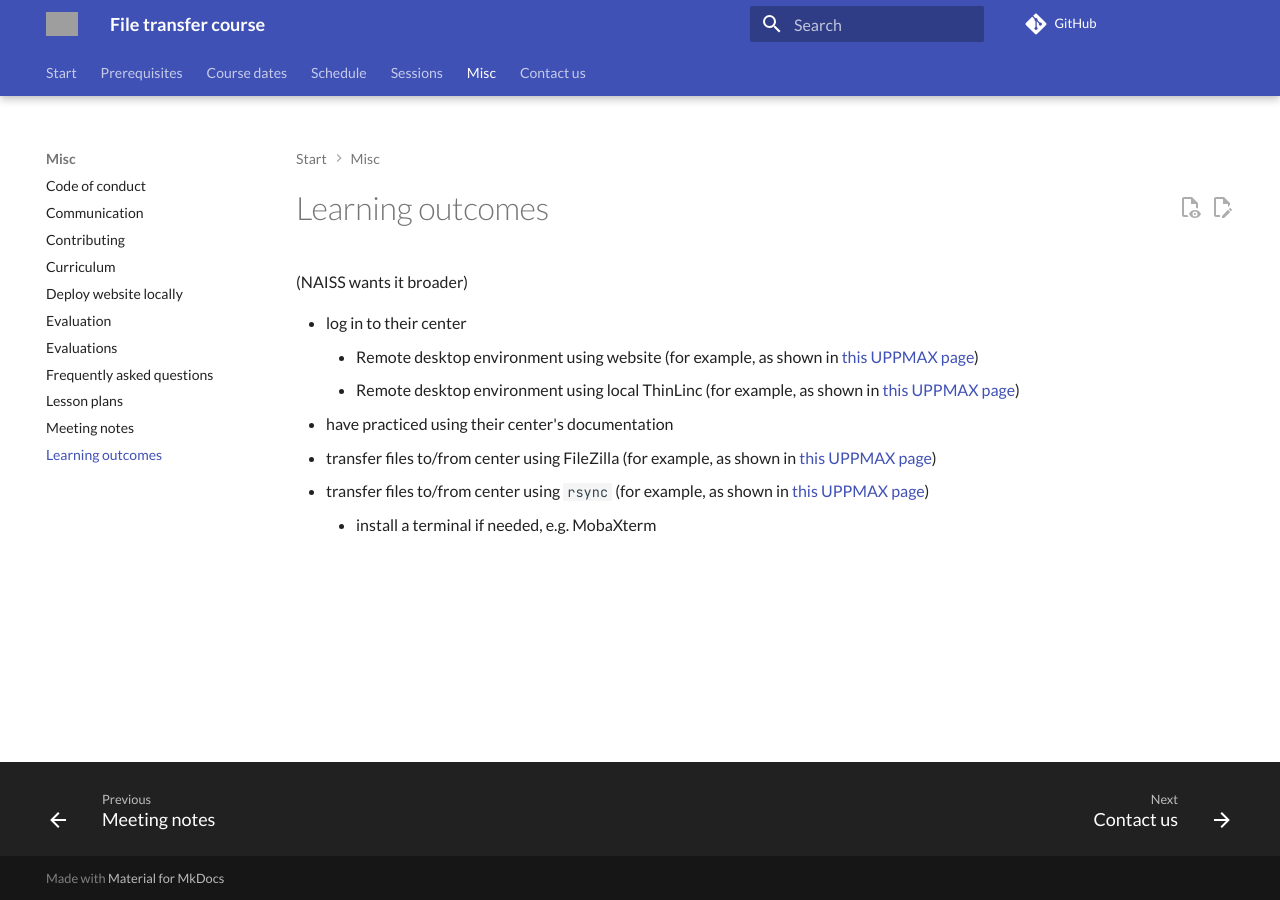
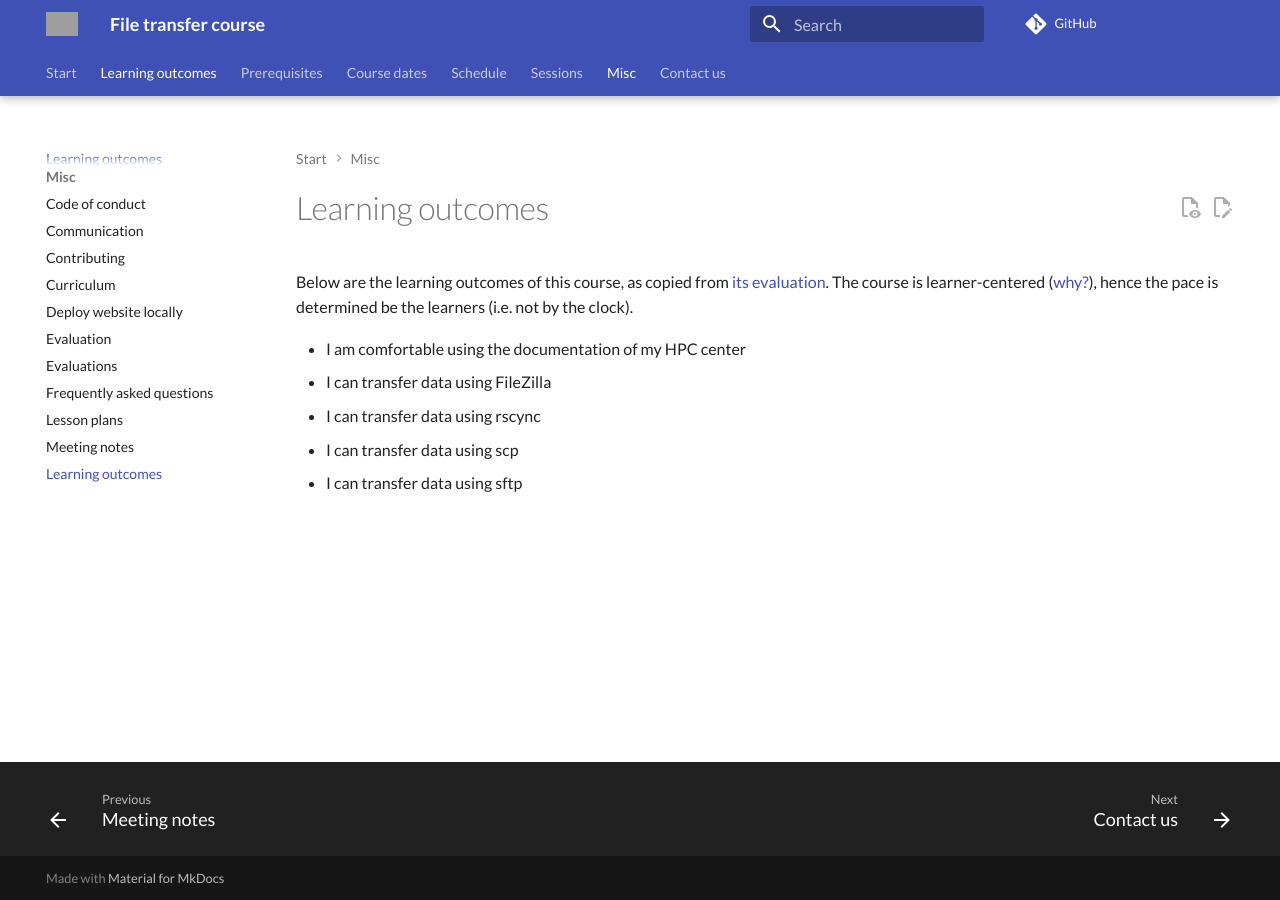
Before and after one commit to UPPMAX/naiss_file_transfer_course, an MkDocs documentation site: the page built from docs/learning_outcomes.md, in a window 1280 px wide. Built offline with MkDocs 1.6.1 and Material for MkDocs 9.7.7, drawn with Linux system fonts in a browser that asks for light colours; comment, search, counter and statistics services are not loaded; grey boxes are pictures that could not be loaded.

Commit message:
Add learning outcomes

```diff
--- a/docs/learning_outcomes.md
+++ b/docs/learning_outcomes.md
@@ -1,26 +1,12 @@
----
-tags:
-  - learning outcomes
-  - teaching objectives
-  - teaching goals
----
-
 # Learning outcomes
 
-(NAISS wants it broader)
+Below are the learning outcomes of this course,
+as copied from [its evaluation](evaluation.md).
+The course is learner-centered ([why?](faq/README.md#why-is-the-course-learner-centered)),
+hence the pace is determined be the learners (i.e. not by the clock).
 
-- log in to their center
-    - Remote desktop environment using website
-      (for example, as shown in
-      [this UPPMAX page](https://docs.uppmax.uu.se/getting_started/login_rackham_remote_desktop_website/))
-    - Remote desktop environment using local ThinLinc
-      (for example, as shown in
-      [this UPPMAX page](https://docs.uppmax.uu.se/getting_started/login_rackham_remote_desktop_local_thinlinc_client/))
-- have practiced using their center's documentation
-- transfer files to/from center using FileZilla
-  (for example, as shown in
-  [this UPPMAX page](https://docs.uppmax.uu.se/software/rackham_file_transfer_using_filezilla/))
-- transfer files to/from center using `rsync`
-  (for example, as shown in
-  [this UPPMAX page](https://docs.uppmax.uu.se/software/rsync_on_rackham/))
-    - install a terminal if needed, e.g. MobaXterm
+- I am comfortable using the documentation of my HPC center
+- I can transfer data using FileZilla
+- I can transfer data using rscync
+- I can transfer data using scp
+- I can transfer data using sftp
--- a/mkdocs.yml
+++ b/mkdocs.yml
@@ -3,6 +3,7 @@ repo_url: https://github.com/UPPMAX/naiss_file_transfer_course
 
 nav:
   - Start: index.md
+  - Learning outcomes: learning_outcomes.md
   - Prerequisites: prereqs/README.md
   - Course dates: course_dates.md
   - Schedule: schedule.md
```
